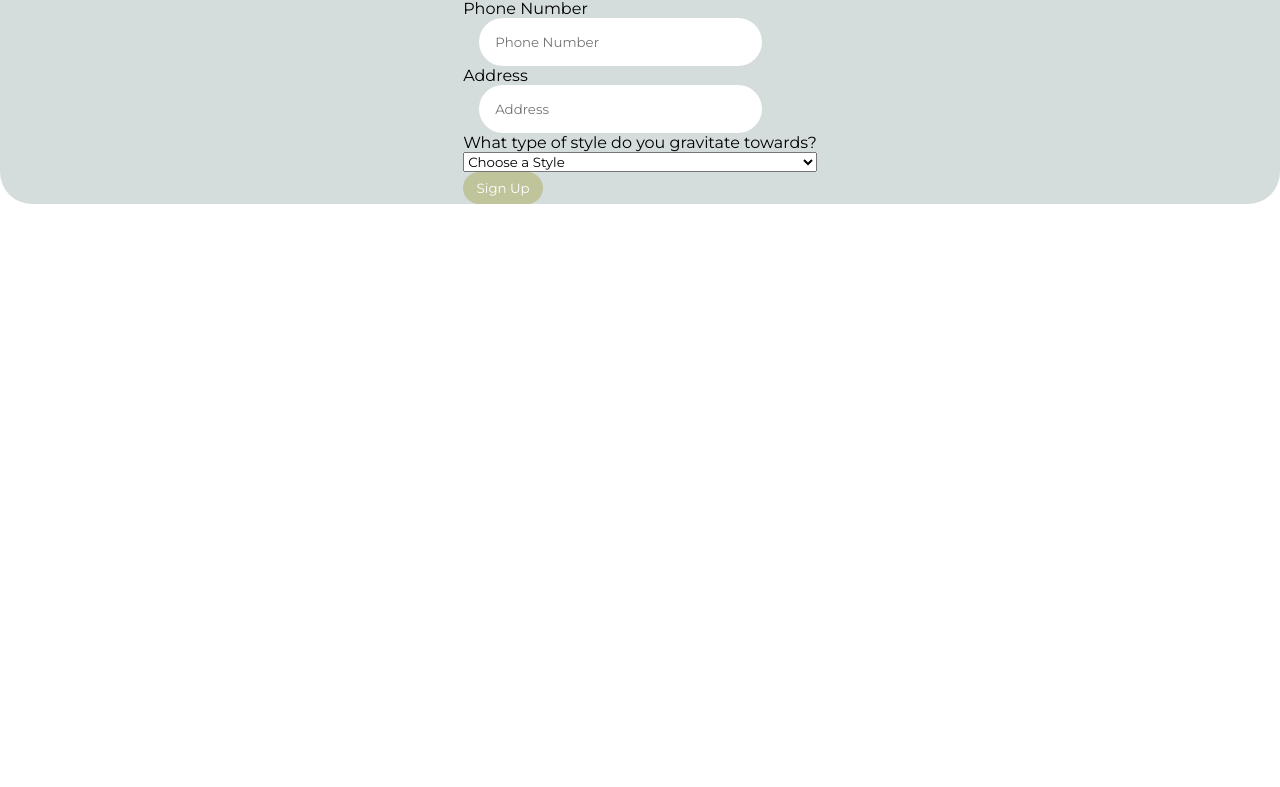
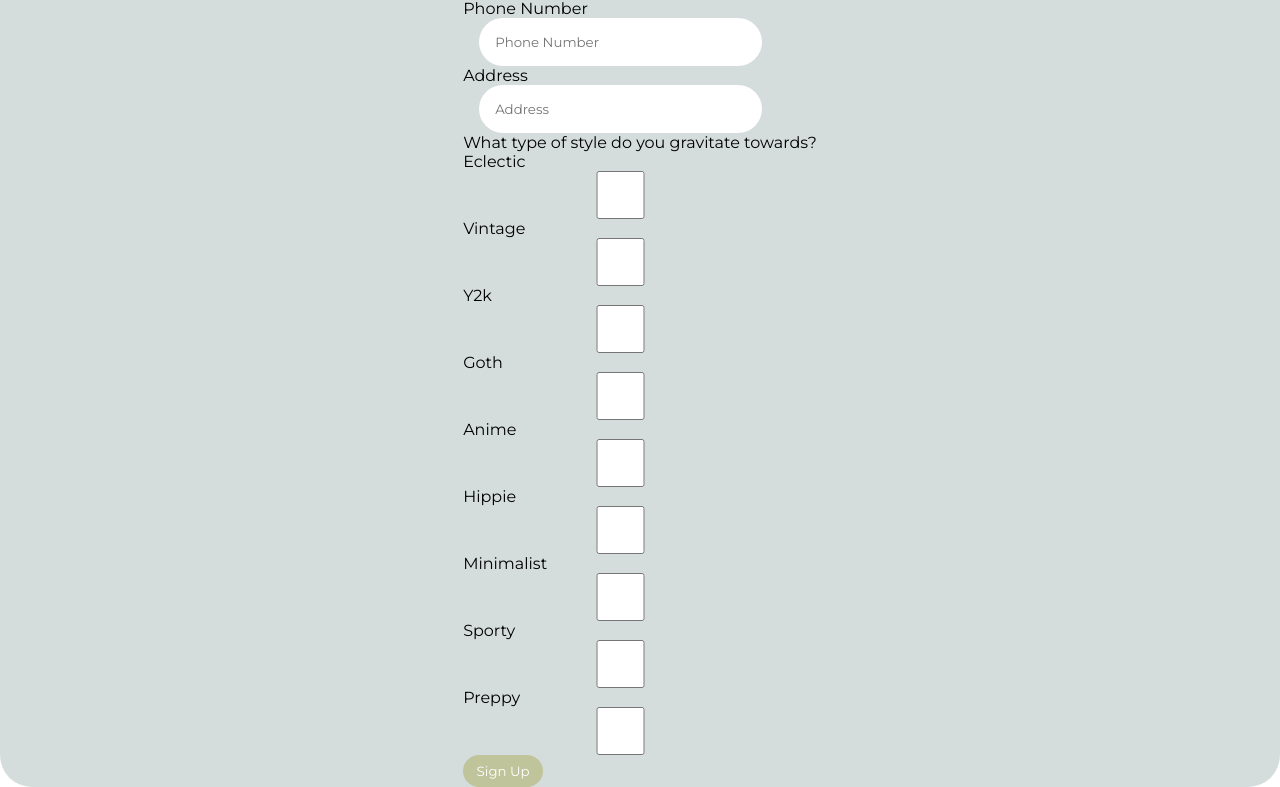
Before and after one commit to jeyenlam/EcoChic, a React (Create React App) app in the folder app/: page /signUp in a window 1280 px wide. Shown: the part 468-1255 px from the top of the page. Before the commit the page ends 800 px from the top, so only its background shows below. Built offline with nearby package versions, Linux system fonts and the light colour scheme.

Commit message:
integrated JSON server with react app, finished the sign up and login form

```diff
--- a/app/data/db.json
+++ b/app/data/db.json
@@ -1,9 +1,137 @@
 {
-    "Brands" : [
-
-    ],
-
-    "Users" : [
-
-    ]
+  "Brands": [
+    {
+      "brandName": "temp brand name ",
+      "administratorName": "temp admin name",
+      "phoneNumber": 12345,
+      "email": "temp@gmail.com",
+      "background Paragraph": "temp body paragraph",
+      "brandLogo": "temp logo",
+      "tags": {
+        "country": "temp country",
+        "city": "temp city",
+        "provinceOrState": "temp state",
+        "region": "temp region",
+        "style": {
+          "eclectic": false,
+          "vintage": false,
+          "y2k": false,
+          "goth": false,
+          "anime": false,
+          "hippie": false,
+          "minimalist": false,
+          "sporty": false,
+          "preppy": false
+        }
+      },
+      "reviews": [
+        {
+          "Profile Name": "temp profile name",
+          "Profile png": "temp profile pic",
+          "Comment": "temp comment",
+          "numStars": "temp number of stars"
+        },
+        {
+          "Profile Name": "temp profile name",
+          "Profile png": "temp profile pic",
+          "Comment": "temp comment",
+          "numStars": "temp number of stars"
+        },
+        {
+          "Profile Name": "temp profile name",
+          "Profile png": "temp profile pic",
+          "Comment": "temp comment",
+          "numStars": "temp number of stars"
+        }
+      ]
+    },
+    {
+      "brandName": "temp brand name ",
+      "administratorName": "temp admin name",
+      "phoneNumber": 12345,
+      "email": "temp@gmail.com",
+      "background Paragraph": "temp body paragraph",
+      "brandLogo": "temp logo",
+      "tags": {
+        "country": "temp country",
+        "city": "temp city",
+        "provinceOrState": "temp state",
+        "region": "temp region",
+        "style": {
+          "eclectic": false,
+          "vintage": false,
+          "y2k": false,
+          "goth": false,
+          "anime": false,
+          "hippie": false,
+          "minimalist": false,
+          "sporty": false,
+          "preppy": false
+        }
+      },
+      "reviews": [
+        {
+          "Profile Name": "temp profile name",
+          "Profile png": "temp profile pic",
+          "Comment": "temp comment",
+          "numStars": "temp number of stars"
+        },
+        {
+          "Profile Name": "temp profile name",
+          "Profile png": "temp profile pic",
+          "Comment": "temp comment",
+          "numStars": "temp number of stars"
+        },
+        {
+          "Profile Name": "temp profile name",
+          "Profile png": "temp profile pic",
+          "Comment": "temp comment",
+          "numStars": "temp number of stars"
+        }
+      ]
+    }
+  ],
+  "Users": [
+    {
+      "username": "temp username",
+      "firstName": "temp first name",
+      "lastName": "temp last name ",
+      "password": "temp password",
+      "phoneNumber": "temp phone number ",
+      "email": "temp email",
+      "address": "temp address",
+      "style": {
+        "eclectic": false,
+        "vintage": false,
+        "y2k": false,
+        "goth": false,
+        "anime": false,
+        "hippie": false,
+        "minimalist": false,
+        "sporty": false,
+        "preppy": false
+      }
+    },
+    {
+      "id": "b82a",
+      "username": "hi",
+      "firstName": "Lavanya",
+      "lastName": "Menon",
+      "password": "1234",
+      "phoneNumber": "4039261630",
+      "email": "lavanyamenon1215@gmail.com",
+      "address": "blah",
+      "style": {
+        "eclectic": true,
+        "vintage": false,
+        "y2k": false,
+        "goth": false,
+        "anime": false,
+        "hippie": false,
+        "minimalist": false,
+        "sporty": false,
+        "preppy": true
+      }
+    }
+  ]
 }
--- a/app/src/components/LogInForm.js
+++ b/app/src/components/LogInForm.js
@@ -1,22 +1,44 @@
-import React from 'react'
+import React, { useState } from 'react'
 import { Link } from 'react-router-dom'
+import Home from '../pages/Home.js';
 
 function LogInForm () {
+  const [loginSuccessful, setLoginSuccessful] = useState(false)
 
-  const logIn = (e) => {
+  const logIn =  async (e) => {
     e.preventDefault();
 
     const rawFormData = new FormData(e.target)
     const formData = Object.fromEntries(rawFormData)
+    const response = await fetch('http://localhost:3030/Users');
+    const users = await response.json();
+    var userExists = false;
+
+    users.forEach( (user) => {
+      console.log(user);
+      console.log("user.username == formData.username" , user.username == formData.username);
+      console.log("user.password == formData.password", user.password == formData.password);
+      if((user.username == formData.username) && (user.password == formData.password)) {
+        userExists = true
+      }
+    })
+
+    if (userExists == true) {
+      setLoginSuccessful(!loginSuccessful)
+    }
 
     // TODO : once JSON server is working, add something here that queries
     // for the user from the JSON db and checks to see if their password matches
 
-    console.log(formData);
+    // console.log(formData);
   }
 
 
   return (
+    loginSuccessful?
+
+    <Link to={`/Home`}> </Link> :
+
     <div className='logInForm'>
       <div>
         <h1>Log In</h1>
@@ -24,11 +46,12 @@ function LogInForm () {
       <div>
       <form id='logInForm' onSubmit={logIn}>
         <div className='label-div'>
-          <label htmlFor='username'>Username</label>
-          <label htmlFor='password'>Password</label>
         </div>
         <div className='input-div'>
+          <label htmlFor='username'>Username</label>
           <input type='text' id='username' name='username'placeholder='Username' />
+
+          <label htmlFor='password'>Password</label>
           <input type='password' id='password' name='password' placeholder='Password'/>
         </div>
         <button type='submit' id='logInButton'>Log In</button>
--- a/app/src/components/SignUpForm.js
+++ b/app/src/components/SignUpForm.js
@@ -1,7 +1,24 @@
-import React from 'react'
+import React, { useEffect, useState, useRef } from 'react'
 import Navbar from '../components/Navbar.js'
 
 function SignUpForm () {
+
+    // TODO:
+    // [ X ] persist this data to a JSON server
+    // [   ] query and API endpoint to get the (lat,lon) coordinates of a
+    //      person's address and store that instead of a string address
+    // [ X ] integrate this component into the login form page
+    // [   ] if there is time, allow a user to add a profile pic to a user's profile
+
+  const eclecticRef = useRef(null)
+  const vintageRef = useRef(null)
+  const y2kRef = useRef(null)
+  const gothRef = useRef(null)
+  const animeRef = useRef(null)
+  const hippieRef = useRef(null)
+  const minimalistRef = useRef(null)
+  const sportyRef = useRef(null)
+  const preppyRef = useRef(null)
 
   const SignUp = (e) => {
     e.preventDefault();
@@ -9,14 +26,32 @@ function SignUpForm () {
     const rawFormData = new FormData(e.target)
     const formData = Object.fromEntries(rawFormData)
 
-    // TODO:
-    // [  ] persist this data to a JSON server
-    // [  ] query and API endpoint to get the (lat,lon) coordinates of a
-    //      person's address and store that instead of a string address
-    // [  ] integrate this component into the login form page
-    // [  ] if there is time, allow a user to add a profile pic to a user's profile
+    const user = {
+      username : formData.username,
+      firstName : formData.firstName,
+      lastName : formData.lastName,
+      password : formData.password,
+      phoneNumber : formData.phoneNumber,
+      email : formData.email,
+      address : formData.address,
+      style : {
+        eclectic: eclecticRef.current.checked,
+        vintage: vintageRef.current.checked,
+        y2k: y2kRef.current.checked,
+        goth: gothRef.current.checked,
+        anime: animeRef.current.checked,
+        hippie: hippieRef.current.checked,
+        minimalist: minimalistRef.current.checked,
+        sporty: sportyRef.current.checked,
+        preppy: preppyRef.current.checked
+      }
+    }
 
-    console.log(formData);
+    fetch('http://localhost:3030/Users', {
+      method: 'POST',
+      body: JSON.stringify(user)
+    })
+    // console.log(user)
   }
 
 
@@ -25,23 +60,14 @@ function SignUpForm () {
         <Navbar/>
       <h1>SignUp</h1>
       <form id='signUpForm' onSubmit={SignUp}>
-        {/* <div className='label-div'>
-          <label htmlFor='firstName'>First Name</label>
-          <label htmlFor='lastName'>Last Name</label>
-          <label htmlFor='userName'>Username</label>
-          <label htmlFor='password'>Password</label>
-          <label htmlFor='email'>Email</label>
-          <label htmlFor='phoneNumber'>Phone Number</label>
-          <label htmlFor='address'>Address</label>
-        </div> */}
         <div className='input-div'>
             <label htmlFor='firstName'>First Name</label>
-            <input type='text' id='firstName' name='firstname'placeholder='First Name' />
+            <input type='text' id='firstName' name='firstName'placeholder='First Name' />
 
             <label htmlFor='lastName'>Last Name</label>
-            <input type='text' id='lastName' name='firstname' placeholder='Last Name'/>
+            <input type='text' id='lastName' name='lastName' placeholder='Last Name'/>
 
-            <label htmlFor='userName'>Username</label>
+            <label htmlFor='username'>Username</label>
             <input type='text' id='username' name='username'placeholder='Username' />
 
             <label htmlFor='password'>Password</label>
@@ -57,18 +83,32 @@ function SignUpForm () {
             <input type='text' id='address' name='address'placeholder='Address' />
 
             <label htmlFor='style'>What type of style do you gravitate towards?</label>
-            <select  id='style' name='style'>
-                <option background-image='url(../pictures/y2k.jpg);' value='eclectic'>Choose a Style</option>
-                <option value='eclectic'>Eclectic</option>
-                <option value='vintage'>Vintage</option>
-                <option value='y2k'>Y2k</option>
-                <option value='goth'>Goth</option>
-                <option value='anime'>Anime</option>
-                <option value='hippie'>Hippie</option>
-                <option value='minimalist'>Minimalist</option>
-                <option value='sporty'>Sporty</option>
-                <option value='preppy'>Preppy</option>
-            </select>
+            <label htmlFor='eclectic'>Eclectic</label>
+            <input type='checkbox' defaultChecked={false} ref={eclecticRef}/>
+
+            <label htmlFor='vintage'>Vintage</label>
+            <input type='checkbox' defaultChecked={false} ref={vintageRef}/>
+
+            <label htmlFor='y2k'>Y2k</label>
+            <input type='checkbox' defaultChecked={false} ref={y2kRef}/>
+
+            <label htmlFor='goth'>Goth</label>
+            <input type='checkbox' defaultChecked={false} ref={gothRef}/>
+
+            <label htmlFor='anime'>Anime</label>
+            <input type='checkbox' defaultChecked={false} ref={animeRef}/>
+
+            <label htmlFor='hippie'>Hippie</label>
+            <input type='checkbox' defaultChecked={false} ref={hippieRef}/>
+
+            <label htmlFor='minimalist'>Minimalist</label>
+            <input type='checkbox' defaultChecked={false} ref={minimalistRef}/>
+
+            <label htmlFor='sporty'>Sporty</label>
+            <input type='checkbox' defaultChecked={false} ref={sportyRef}/>
+
+            <label htmlFor='preppy'>Preppy</label>
+            <input type='checkbox' defaultChecked={false} ref={preppyRef} />
         </div>
         <button type='submit' id='signUpButton'>Sign Up</button>
       </form>
@@ -77,23 +117,3 @@ function SignUpForm () {
 }
 
 export default SignUpForm
-
-
-// Username
-// First Name
-// Last Name
-// Password
-// Phone Number
-// Email
-// Address (add functionality that
-// Style Form (collage/mood board pictures to symbolise for each one)
-// What type of style do you gravitate towards?
-// Eclectic
-// Vintage
-// Y2k
-// Goth
-// Anime
-// Hippie
-// Minimalist
-// Sporty
-// Preppy
```
